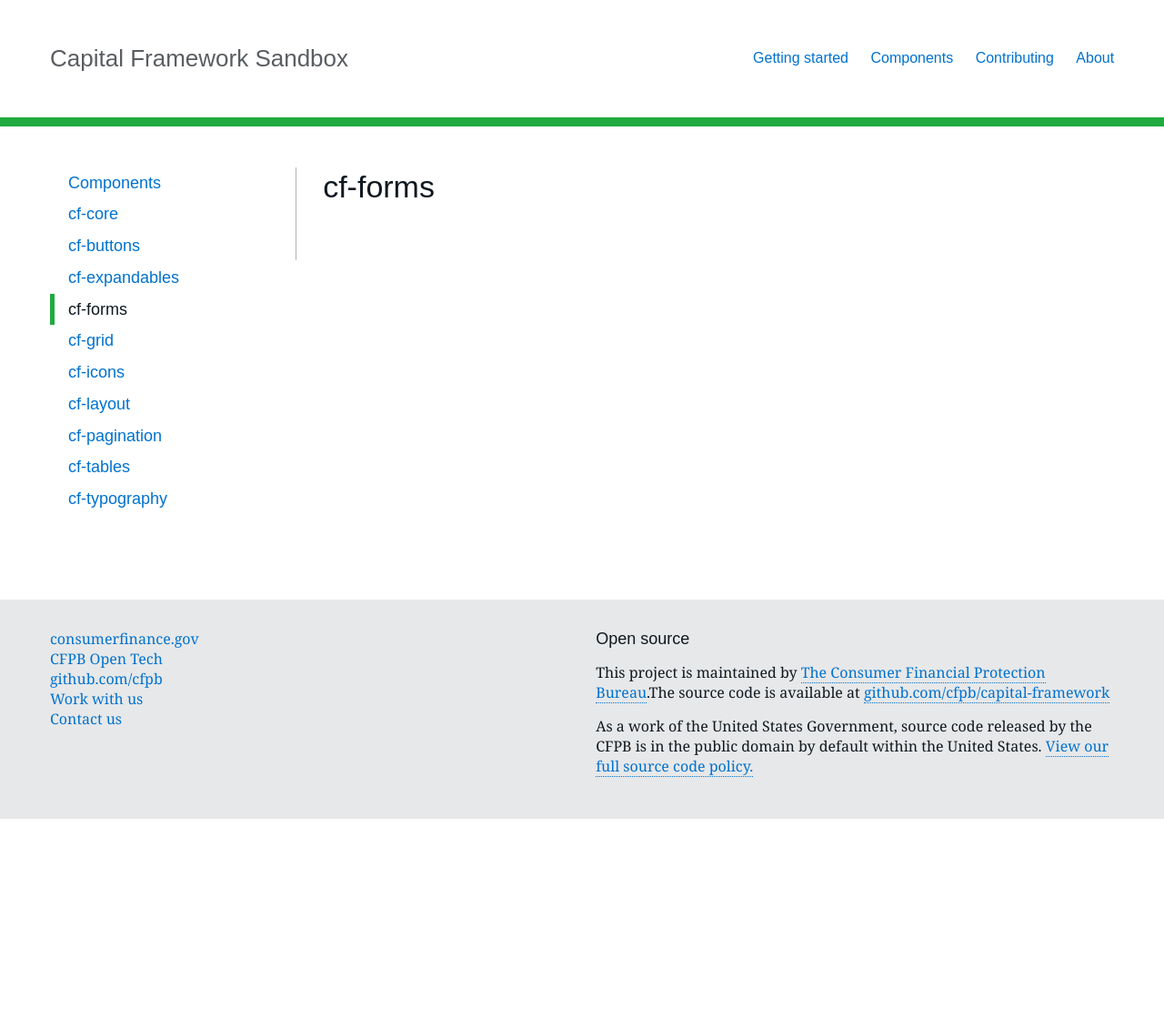
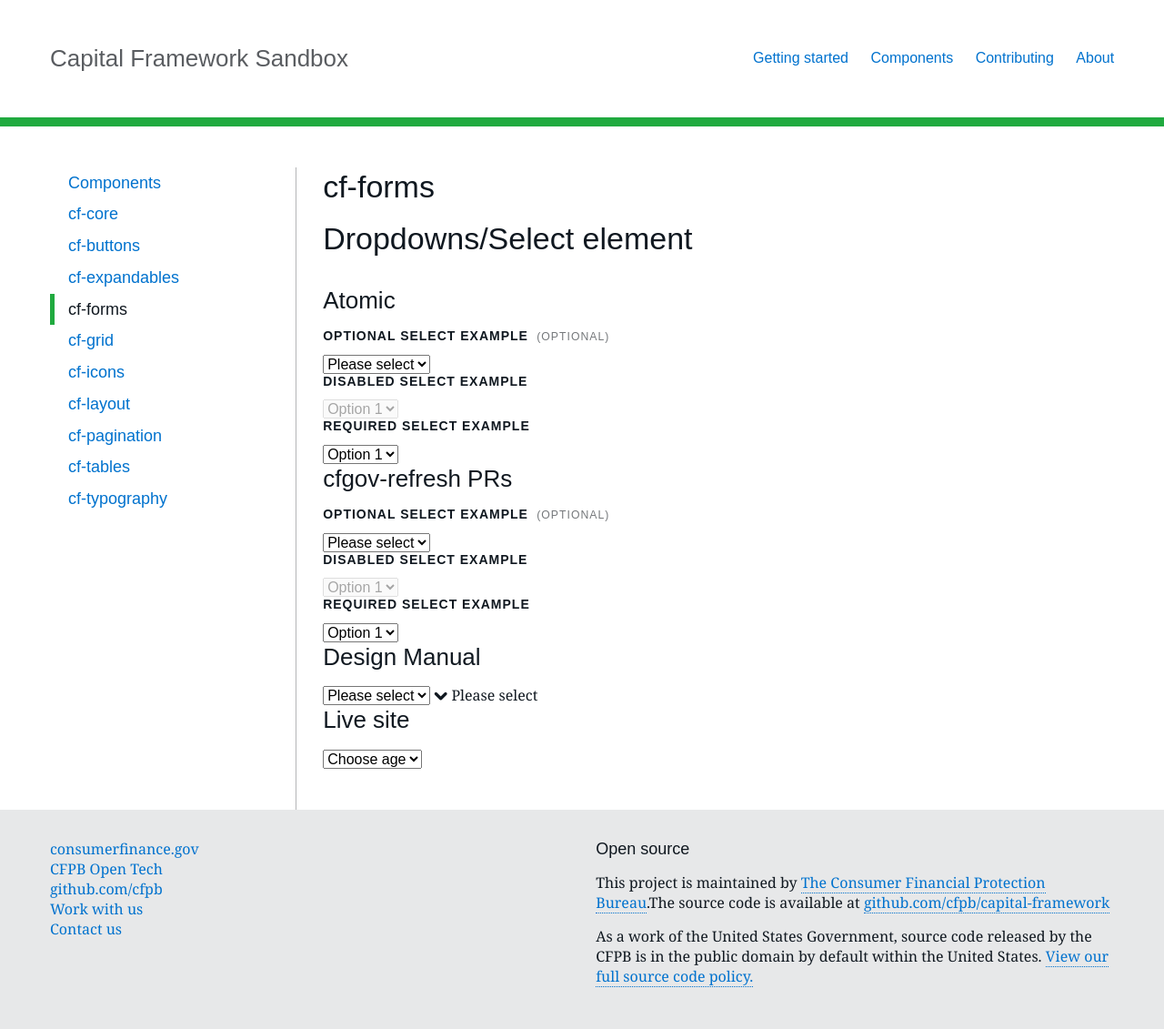
Before and after one commit to cfpb/capital-framework-sandbox, a Jekyll site: the page built from components/cf-forms/index.md, in a window 1280 px wide. Shown: the whole page at 91% size. Built offline with Jekyll 4.4.1, drawn with Linux system fonts in a browser that asks for light colours; some web fonts are replaced; before the commit the page ends 900 px from its top, so only the background shows below that.

Commit message:
select element markup

```diff
--- a/components/cf-forms/index.md
+++ b/components/cf-forms/index.md
@@ -3,3 +3,144 @@ layout: default
 title:  "cf-forms"
 parent: "Components"
 ---
+
+# Dropdowns/Select element
+
+
+## Atomic
+<!--
+   label:         Name of the field.
+
+   placeholder:   Text for the placeholder.
+
+   fields:        An array of all the fields to select.
+
+   size:          The size of the field. Defaults to 1 (full-width).
+                  Possible options: 1, 1-2, 1-3
+
+   required:      Whether the field is required. Defaults to false.
+
+   disabled:      Whether the field is disabled. Defaults to false.
+
+   ==========================================================================
+   -->
+
+<div class="form-l_col form-l_col-1">
+    <label class="form-label-header"
+           for="select_example">
+            Optional select example
+            <span class="micro-copy">&nbsp;(Optional)</span>
+    </label>
+    <div class="m-select"><!-- molecule -->
+        <select id="select_example"> <!-- atom -->
+            <option value="" disabled selected>Please select</option> <!-- atom -->
+            <option value="option1">Option 1</option>
+            <option value="option2">Option 2</option>
+            <option value="option3">Option 3</option>
+            <option value="option4">Option 4</option>
+        </select>
+    </div>
+</div>
+
+<div class="form-l_col form-l_col-1">
+    <label class="form-label-header"
+           for="select_example">
+            Disabled select example
+    </label>
+    <div class="m-select">
+        <select id="select_example" disabled>
+            <option value="option1">Option 1</option>
+            <option value="option2">Option 2</option>
+            <option value="option3">Option 3</option>
+            <option value="option4">Option 4</option>
+        </select>
+    </div>
+</div>
+
+<div class="form-l_col form-l_col-1">
+    <label class="form-label-header"
+           for="select_example">
+            Required select example
+    </label>
+    <div class="m-select">
+        <select id="select_example" required>
+            <option value="option1">Option 1</option>
+            <option value="option2">Option 2</option>
+            <option value="option3">Option 3</option>
+            <option value="option4">Option 4</option>
+        </select>
+    </div>
+</div>
+
+
+## cfgov-refresh PRs
+
+<div class="form-l_col form-l_col-1">
+    <label class="form-label-header"
+           for="select_example">
+            Optional select example
+            <span class="micro-copy">&nbsp;(Optional)</span>
+    </label>
+    <div class="cf-select"><!-- molecule -->
+        <select id="select_example"> <!-- atom -->
+            <option value="" disabled selected>Please select</option> <!-- atom -->
+            <option value="option1">Option 1</option>
+            <option value="option2">Option 2</option>
+            <option value="option3">Option 3</option>
+            <option value="option4">Option 4</option>
+        </select>
+    </div>
+</div>
+
+<div class="form-l_col form-l_col-1">
+    <label class="form-label-header"
+           for="select_example">
+            Disabled select example
+    </label>
+    <div class="cf-select">
+        <select id="select_example" disabled>
+            <option value="option1">Option 1</option>
+            <option value="option2">Option 2</option>
+            <option value="option3">Option 3</option>
+            <option value="option4">Option 4</option>
+        </select>
+    </div>
+</div>
+
+<div class="form-l_col form-l_col-1">
+    <label class="form-label-header"
+           for="select_example">
+            Required select example
+    </label>
+    <div class="cf-select">
+        <select id="select_example" required>
+            <option value="option1">Option 1</option>
+            <option value="option2">Option 2</option>
+            <option value="option3">Option 3</option>
+            <option value="option4">Option 4</option>
+        </select>
+    </div>
+</div>
+
+
+## Design Manual
+
+<div class="custom-select is-enabled">
+    <select class="custom-select_select" data-placeholder="Please select">
+        <option value="">Please select</option>
+        <option value="option1">Option 1</option>
+        <option value="option2">Option 2</option>
+        <option value="option3">Option 3</option>
+        <option value="option4">Option 4</option>
+    </select>
+    <span class="custom-select_icon cf-icon cf-icon-down"></span>
+    <span class="custom-select_text custom-select_placeholder">Please select</span>
+</div>
+
+
+## Live site
+
+
+<div class="cf-select">
+  <select id="retirement-age-selector"><option value="">Choose age</option><option value="62">62</option><option value="63">63</option><option value="64">64</option><option value="65">65</option><option value="66">66</option><option value="67">67</option><option value="68">68</option><option value="69">69</option><option value="70">70</option></select>
+</div>
```
